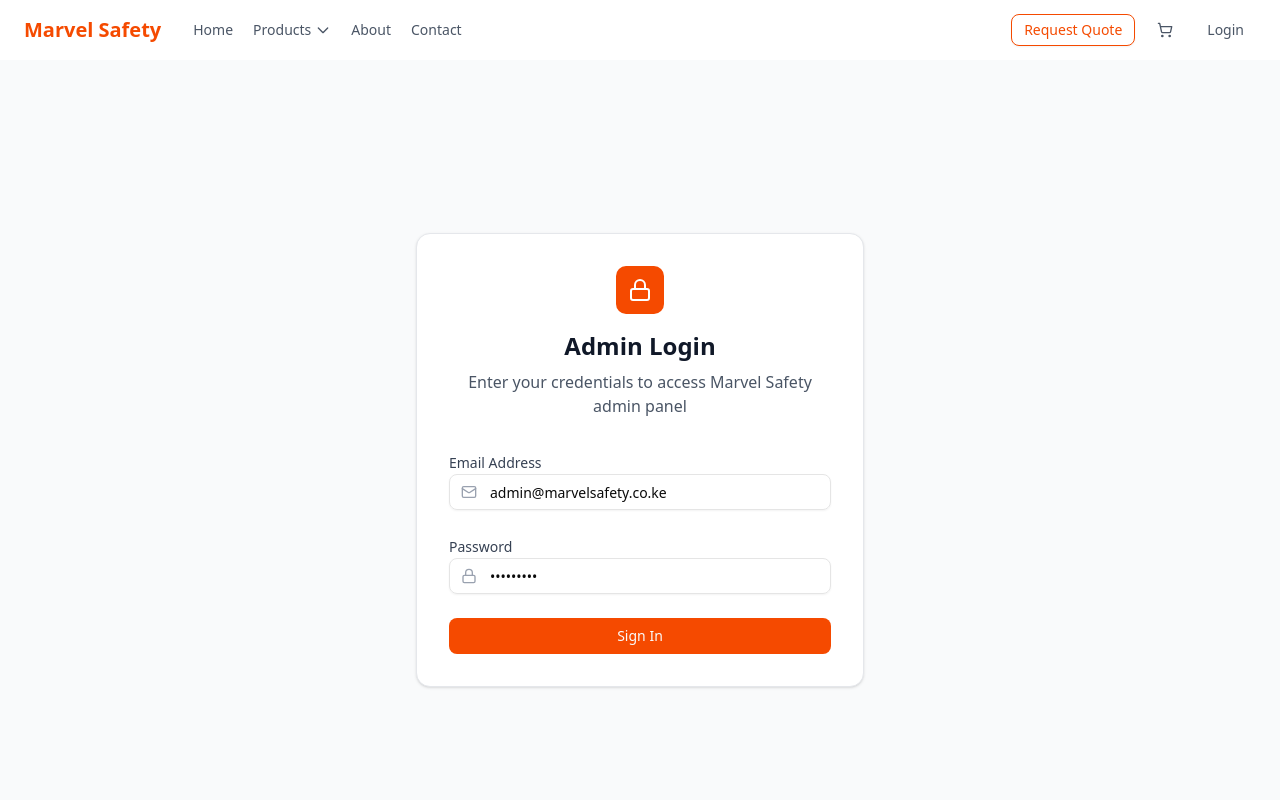
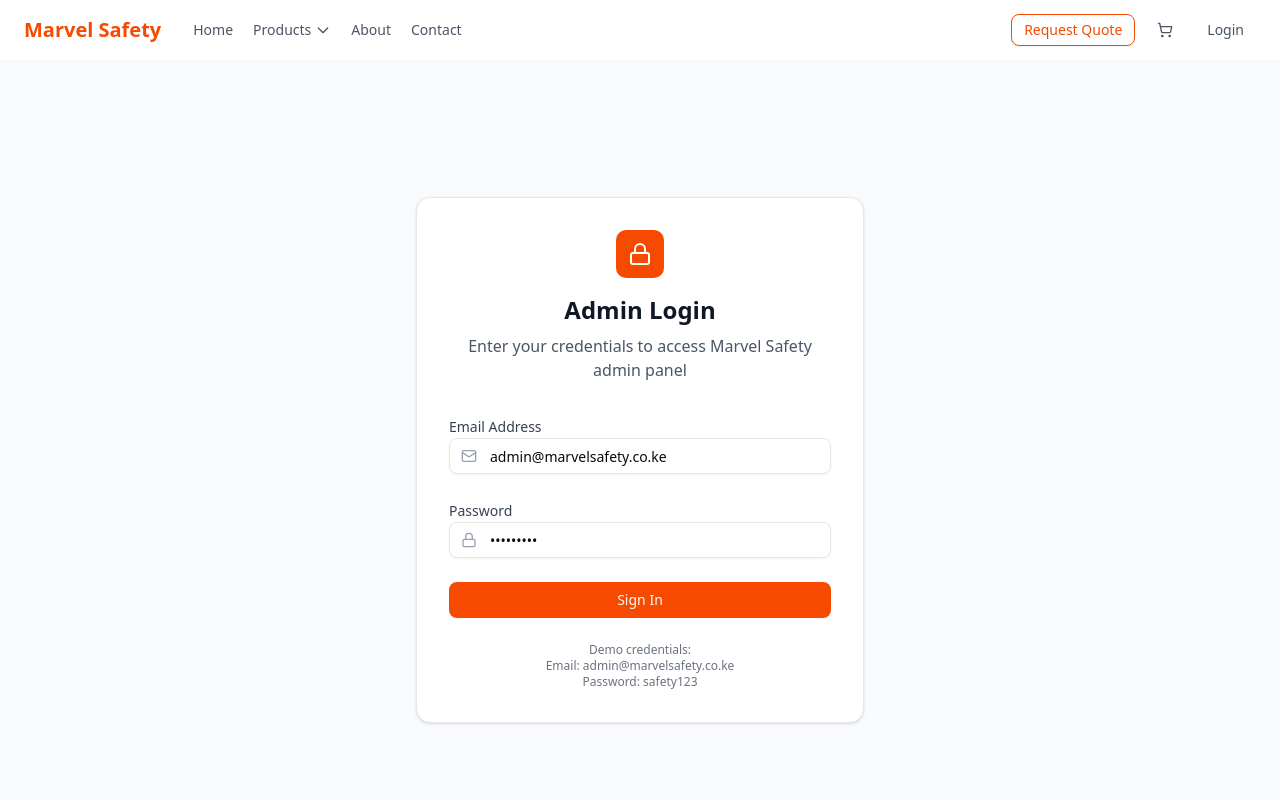
Before and after one commit to vskidevelopers/marvel-safety, a Next.js app: page /login in a window 1280 px wide. Shown: the top 800 px of the page. Built offline with nearby package versions, Linux system fonts and the light colour scheme.

Commit message:
feat: add product page with demo product details and display component

```diff
--- a/src/app/login/page.tsx
+++ b/src/app/login/page.tsx
@@ -89,11 +89,11 @@ export default function LoginPage() {
             </Button>
           </form>
 
-          {/* <div className="mt-6 text-center text-xs text-gray-500">
+          <div className="mt-6 text-center text-xs text-gray-500">
             <p>Demo credentials:</p>
             <p className="font-mono">Email: admin@marvelsafety.co.ke</p>
             <p className="font-mono">Password: safety123</p>
-          </div> */}
+          </div>
         </div>
       </div>
     </>
```
Also changed, not shown: src/app/products/[slug]/page.tsx (renamed from src/app/products/slug/page.tsx).
